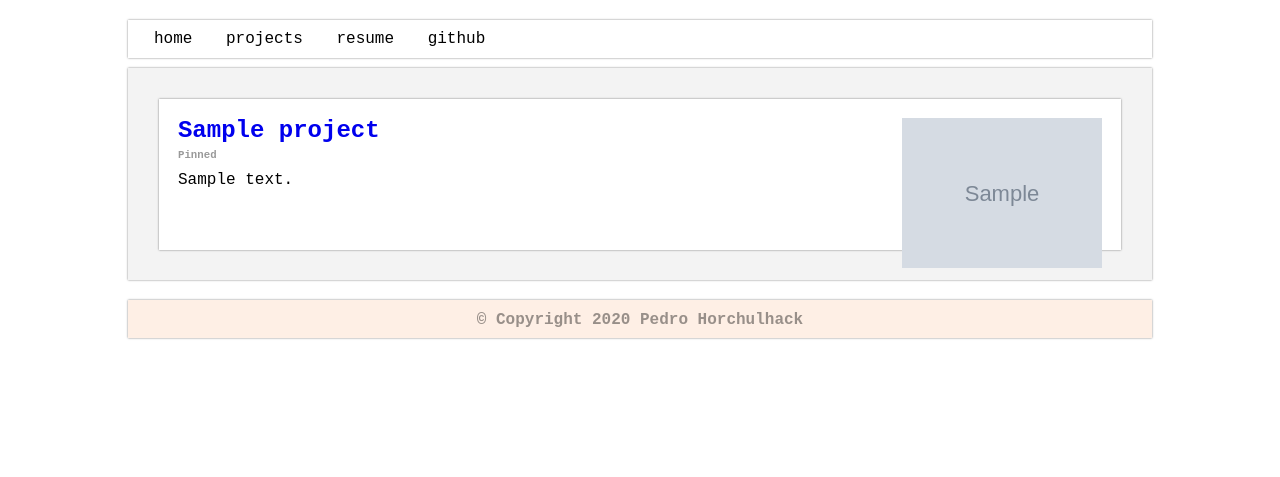
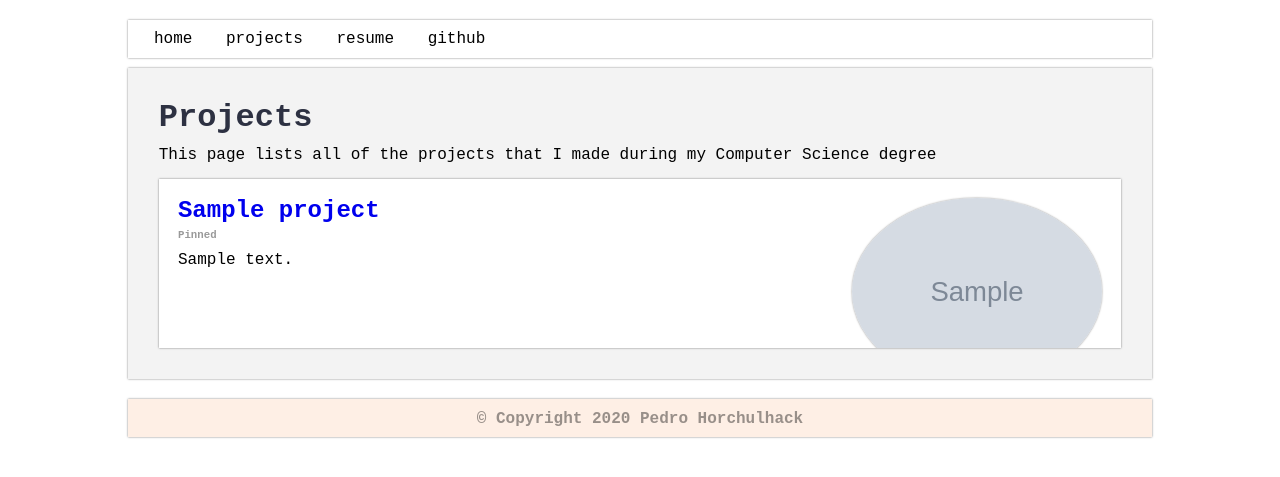
Before and after one commit to hrchlhck/simple-portfolio, a Django app: page /projects/ in a window 1280 px wide. Shown: the top 477 px of the page. Run offline with Django 3.2, Linux system fonts and the light colour scheme; tables that the repository leaves empty hold one stand-in row (values such as "Sample post"); grey boxes marked "Sample" are stand-in pictures.

Commit message:
Added borders and shadow to images on projects page and added page description

```diff
--- a/portfolio/static/css/style.css
+++ b/portfolio/static/css/style.css
@@ -13,10 +13,6 @@ html {
     height: 100%;
     min-height: 100% ;
     scroll-behavior: smooth;
-}
-
-figure {
-    display: inline-block;
 }
 
 .container {
@@ -92,10 +88,10 @@ figure {
 .index-content img {
     height: 100%;
     width: 400px;
-    max-width: 100%;
     float: right;
     border-radius: 100%;
     box-shadow: 0px 0px 3px rgba(0, 0, 0, 0.5);
+    max-width: 100%;
 }
 
 .index-text {
@@ -126,13 +122,16 @@ figure {
     margin-bottom: 20px;
     box-shadow: 0px 0px 2px rgba(0, 0, 0, 0.5);
     background-color: white;
+    overflow: hidden;
 }
 
-.project img {
+.project-image {
     height: 100%;
-    width: 200px;
+    width: 250px;
+    float: right;
+    box-shadow: 0px 0px 2px rgba(0, 0, 0, 0.5);
+    border-radius: 100%;
     max-width: 100%;
-    float: right;
 }
 
 .cv-list {
@@ -179,3 +178,7 @@ li:before {
     font-weight: bold;
     color: rgba(0, 0, 0, 1);
 }
+
+.page-description {
+    margin-bottom: 15px;
+}
--- a/portfolio/templates/portfolio/projects.html
+++ b/portfolio/templates/portfolio/projects.html
@@ -4,6 +4,8 @@
 {% endblock %}
 {% block content %}
     <div class="content">
+        <h1>Projects</h1>
+        <p class="page-description">This page lists all of the projects that I made during my Computer Science degree</p>
         <div class="projects">
             {% if projects %}
                 {% for proj in projects %}
```
